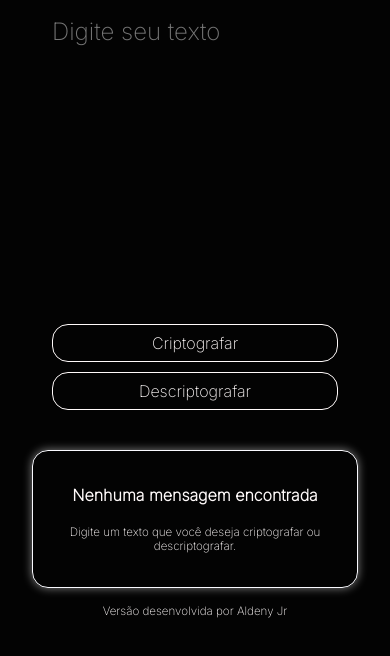
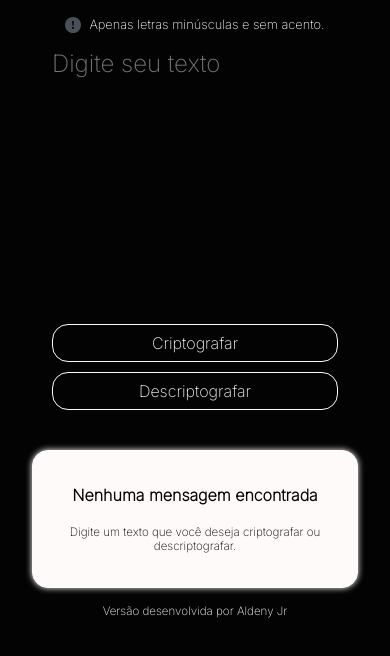
Before and after one commit to aldenyjr/One-Oracle-Next-Education, a plain HTML site: page Challenge_ONE_Iniciante_em_Programação_Decodificador_de_texto/index.html in a window 390 px wide. Shown: the part 180-836 px from the top of the page. Drawn offline with Linux system fonts and the light colour scheme.

Commit message:
criado validação para letras maiusculas e caracteres

```diff
--- a/Challenge_ONE_Iniciante_em_Programação_Decodificador_de_texto/index.html
+++ b/Challenge_ONE_Iniciante_em_Programação_Decodificador_de_texto/index.html
@@ -47,10 +47,26 @@
       <h1 class="conteudo__titulo">Decodificador de Texto</h1>
       <div class="conteudo__texto">
         <section class="conteudo__texto__principal">
+          <div class="conteudo__texto__principal__informacao">
+            <svg
+              width="16"
+              height="16"
+              viewBox="0 0 16 16"
+              fill="none"
+              xmlns="http://www.w3.org/2000/svg"
+            >
+              <path
+                d="M16 8C16 10.1217 15.1571 12.1566 13.6569 13.6569C12.1566 15.1571 10.1217 16 8 16C5.87827 16 3.84344 15.1571 2.34315 13.6569C0.842855 12.1566 0 10.1217 0 8C0 5.87827 0.842855 3.84344 2.34315 2.34315C3.84344 0.842855 5.87827 0 8 0C10.1217 0 12.1566 0.842855 13.6569 2.34315C15.1571 3.84344 16 5.87827 16 8ZM8 4C7.87361 4.00007 7.74863 4.02662 7.63312 4.07793C7.51761 4.12924 7.41413 4.20418 7.32934 4.29791C7.24456 4.39165 7.18035 4.5021 7.14084 4.62217C7.10134 4.74223 7.08743 4.86923 7.1 4.995L7.45 8.502C7.46176 8.63977 7.5248 8.76811 7.62664 8.86164C7.72849 8.95516 7.86173 9.00705 8 9.00705C8.13827 9.00705 8.27151 8.95516 8.37336 8.86164C8.4752 8.76811 8.53824 8.63977 8.55 8.502L8.9 4.995C8.91257 4.86923 8.89866 4.74223 8.85915 4.62217C8.81965 4.5021 8.75544 4.39165 8.67066 4.29791C8.58587 4.20418 8.48239 4.12924 8.36688 4.07793C8.25137 4.02662 8.12639 4.00007 8 4ZM8.002 10C7.73678 10 7.48243 10.1054 7.29489 10.2929C7.10736 10.4804 7.002 10.7348 7.002 11C7.002 11.2652 7.10736 11.5196 7.29489 11.7071C7.48243 11.8946 7.73678 12 8.002 12C8.26722 12 8.52157 11.8946 8.70911 11.7071C8.89664 11.5196 9.002 11.2652 9.002 11C9.002 10.7348 8.89664 10.4804 8.70911 10.2929C8.52157 10.1054 8.26722 10 8.002 10Z"
+                fill="#495057"
+              />
+            </svg>
+            <p>Apenas letras minúsculas e sem acento.</p>
+          </div>
           <textarea
             class="conteudo__texto__principal__area"
             placeholder="Digite seu texto"
           ></textarea>
+
           <div class="conteudo__texto__principal__botao">
             <button class="criptografar" onclick="botaoCriptografar()">
               Criptografar
--- a/Challenge_ONE_Iniciante_em_Programação_Decodificador_de_texto/scripts/script.js
+++ b/Challenge_ONE_Iniciante_em_Programação_Decodificador_de_texto/scripts/script.js
@@ -9,6 +9,14 @@ let imagemAlternativa = document.querySelector(
 );
 let botaoCopiar = document.querySelector(".conteudo__texto__secundario_botao");
 textoAreaPrincipal.focus();
+
+textoAreaPrincipal.addEventListener("input", () => {
+  let regex = /[A-ZÁÉÍÓÚÀÈÌÒÙÂÊÎÔÛÃÕÄËÏÖÜÇáéíóúàèìòùâêîôûãõäëïöüç@#$%^&*()_+]/;
+  if (regex.test(textoAreaPrincipal.value)) {
+    alert("Por favor, evite letras maiúsculas ou caracteres especiais.");
+    textoAreaPrincipal.value = textoAreaPrincipal.value.replace(regex, "");
+  }
+});
 
 document.addEventListener("DOMContentLoaded", function () {
   const switchToggle = document.getElementById("switchToggle");
@@ -24,26 +32,6 @@ document.addEventListener("DOMContentLoaded", function () {
     alterarCorVariavelCss("--color-secondary", colorSecondary);
     alterarCorVariavelCss("--color-tertiary", colorSecondary);
     alterarCorVariavelCss("--color-alternativ", colorAlternativ);
-
-    // if (switchToggle.checked) {
-    //   alterarCorVariavelCss("--color-primary", "#030303");
-    //   alterarCorVariavelCss("--color-secondary", "#fafaff");
-    //   alterarCorVariavelCss("--color-tertiary", "#fafaff");
-    //   alterarCorVariavelCss("--color-alternativ", "#363c41");
-    // } else {
-    //   document.body.style.setProperty("--color-primary", "#fffafa");
-    //   document.body.style.setProperty("--color-secondary", "#030303");
-    //   document.body.style.setProperty("--color-tertiary", "#030303");
-    //   document.body.style.setProperty("--color-alternativ", "#b9babb");
-    // }
-
-    // if (switchToggle.checked) {
-    //   console.log(colorDarkMode);
-    //   document.body.style.setProperty("--color-primary", colorDarkMode);
-    // } else {
-    //   console.log(colorDarkMode);
-    //   document.body.style.setProperty("--color-secondary", colorDarkMode);
-    // }
   });
 });
 
--- a/Challenge_ONE_Iniciante_em_Programação_Decodificador_de_texto/styles/style.css
+++ b/Challenge_ONE_Iniciante_em_Programação_Decodificador_de_texto/styles/style.css
@@ -66,6 +66,14 @@ body {
   padding: 20px;
 }
 
+.conteudo__texto__principal__informacao {
+  display: flex;
+  padding: 0 0 1rem 0;
+  gap: 0.5rem;
+  font-family: var(--font-secondary);
+  color: var(--color-secondary);
+}
+
 .conteudo__texto__principal__area {
   height: 100%;
   font-size: 1.5rem;
@@ -110,9 +118,10 @@ body {
   flex-direction: column;
   flex: 20%;
   padding: 20px;
+  background-color: var(--color-secondary);
   border: 1px solid var(--color-tertiary);
   border-radius: 1rem;
-  box-shadow: 0 0 10px rgba(255, 255, 255, 0.5); /* Sombra suave branca */
+  box-shadow: 0 0 6px var(--color-secondary);
 }
 
 .conteudo__texto__secundario__imagem {
@@ -121,7 +130,7 @@ body {
   flex-direction: column;
   justify-content: center;
   align-items: center;
-  color: var(--color-secondary);
+  color: var(--color-primary);
   gap: 20px;
   font-family: var(--font-secondary);
   text-align: center;
@@ -141,8 +150,8 @@ body {
   height: 100%;
   font-size: 1.5rem;
   font-family: var(--font-secondary);
-  background-color: var(--color-primary);
-  color: var(--color-secondary);
+  background-color: var(--color-secondary);
+  color: var(--color-primary);
   border: none;
   resize: none;
   outline: none;
@@ -325,6 +334,11 @@ input:checked + .slider:before {
     flex-direction: column;
   }
 
+  .conteudo__texto__principal__informacao {
+    justify-content: center;
+    font-size: 0.8rem;
+  }
+
   .conteudo__texto__principal__botao {
     flex-direction: column;
     gap: 10px;
```
